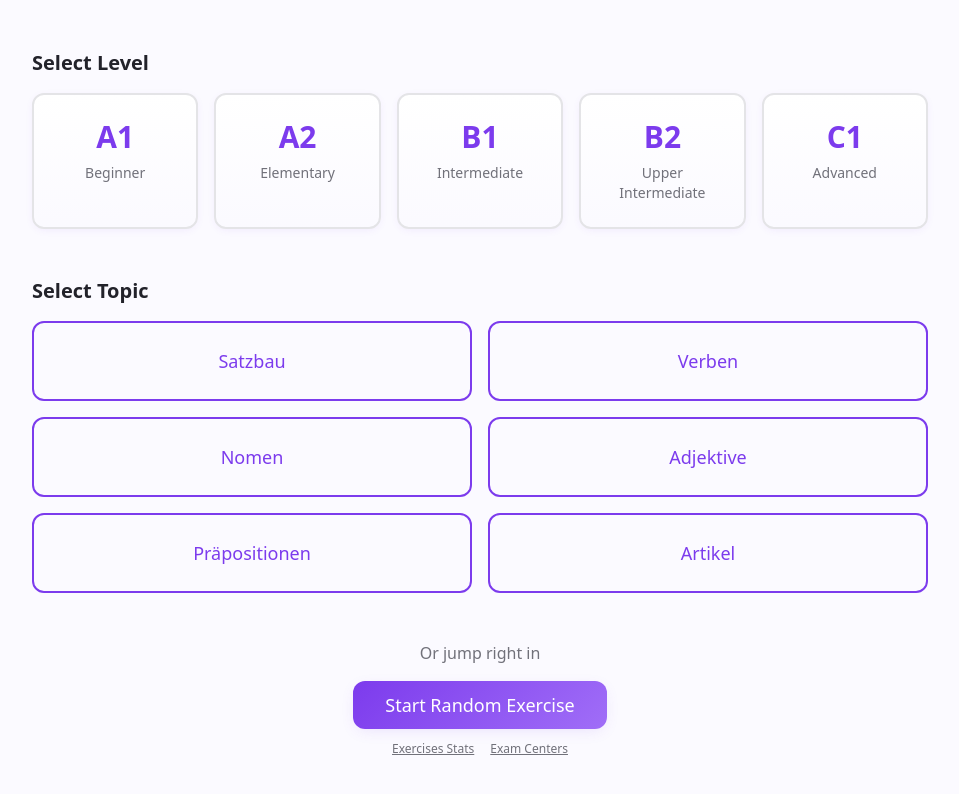
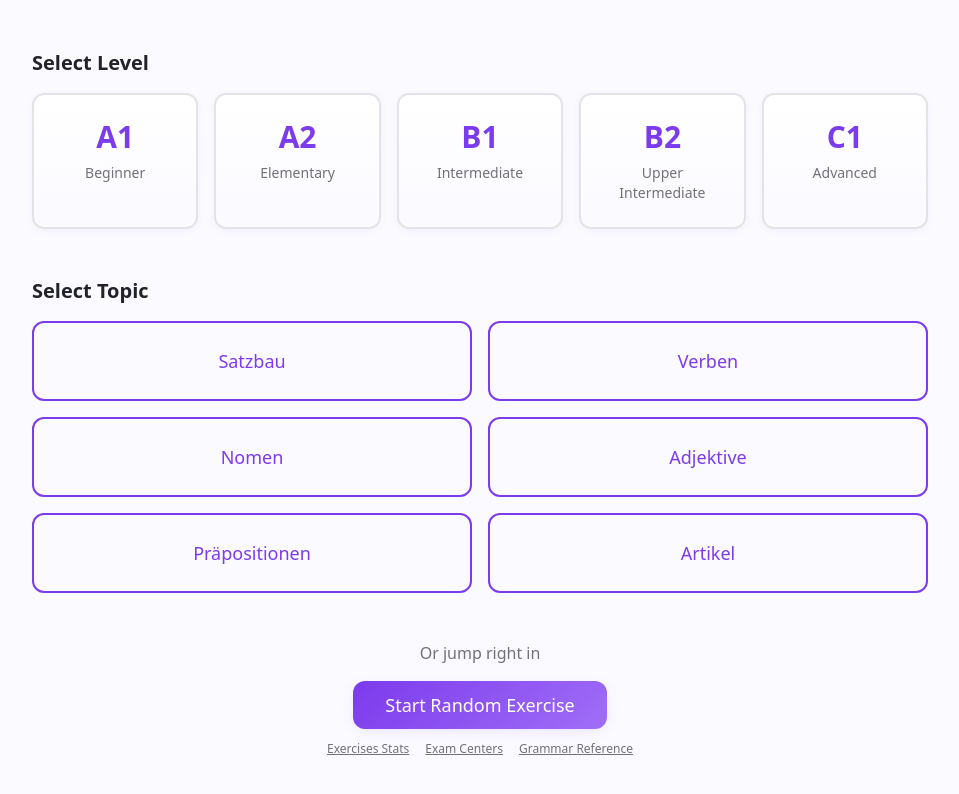
Before and after one commit to Teamleadsky-com/infinitegrammar-frontend, a React (Vite) app: page / in a window 1280 px wide. Shown: the part 208-1002 px from the top of the page, without its empty margins (160-1119 px from the left). Built offline with nearby package versions, Linux system fonts and the light colour scheme; the HTML template or start-up script is replaced by a standard one.

Commit message:
Link to Grammar Reference from the homepage

```diff
--- a/src/pages/LevelSelection.tsx
+++ b/src/pages/LevelSelection.tsx
@@ -195,6 +195,12 @@ const LevelSelection = () => {
               >
                 Exam Centers
               </button>
+              <button
+                onClick={() => navigate("/grammatik")}
+                className="text-xs text-muted-foreground hover:text-primary transition-colors underline"
+              >
+                Grammar Reference
+              </button>
             </div>
           </div>
         </div>
```
